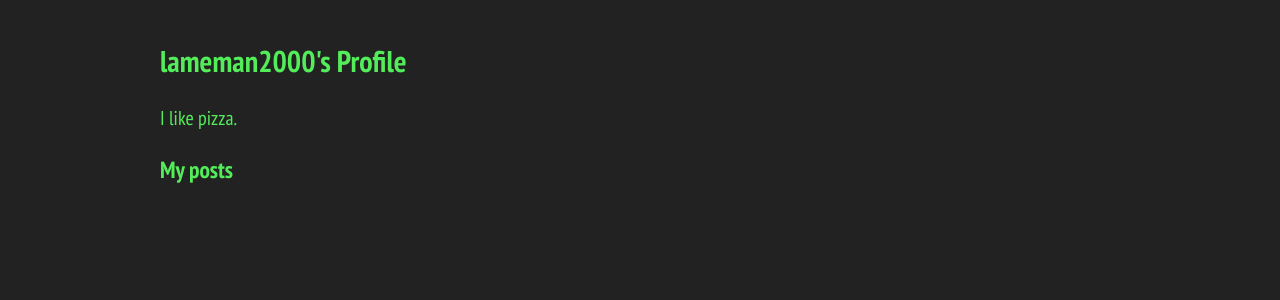
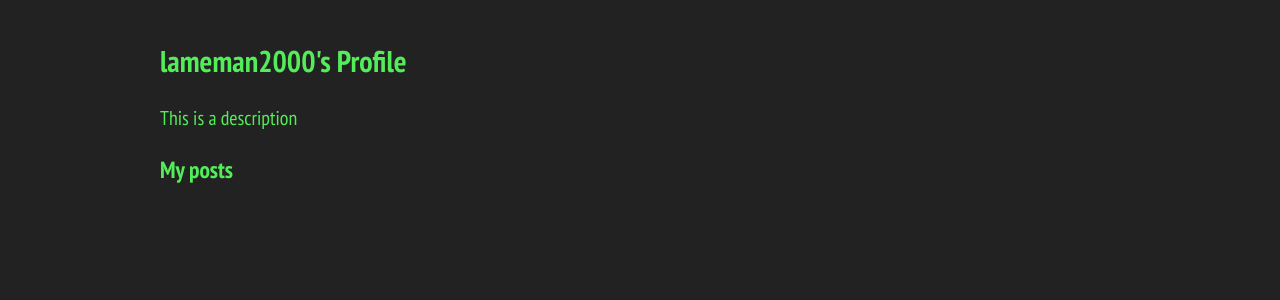
Before and after one commit to DarbyCAT/legacy, a Jekyll site: the page built from profile/lameman2000.html, in a window 1280 px wide. Shown: the part 194-494 px from the top of the page. Built offline with Jekyll 4.4.1, drawn with Linux system fonts in a browser that asks for light colours.

Commit message:
Update lameman2000.html

```diff
--- a/profile/lameman2000.html
+++ b/profile/lameman2000.html
@@ -3,4 +3,4 @@ layout: profile
 permalink: /profile/lameman2000
 profile: lameman2000
 ---
-I like pizza.
+This is a description
```
